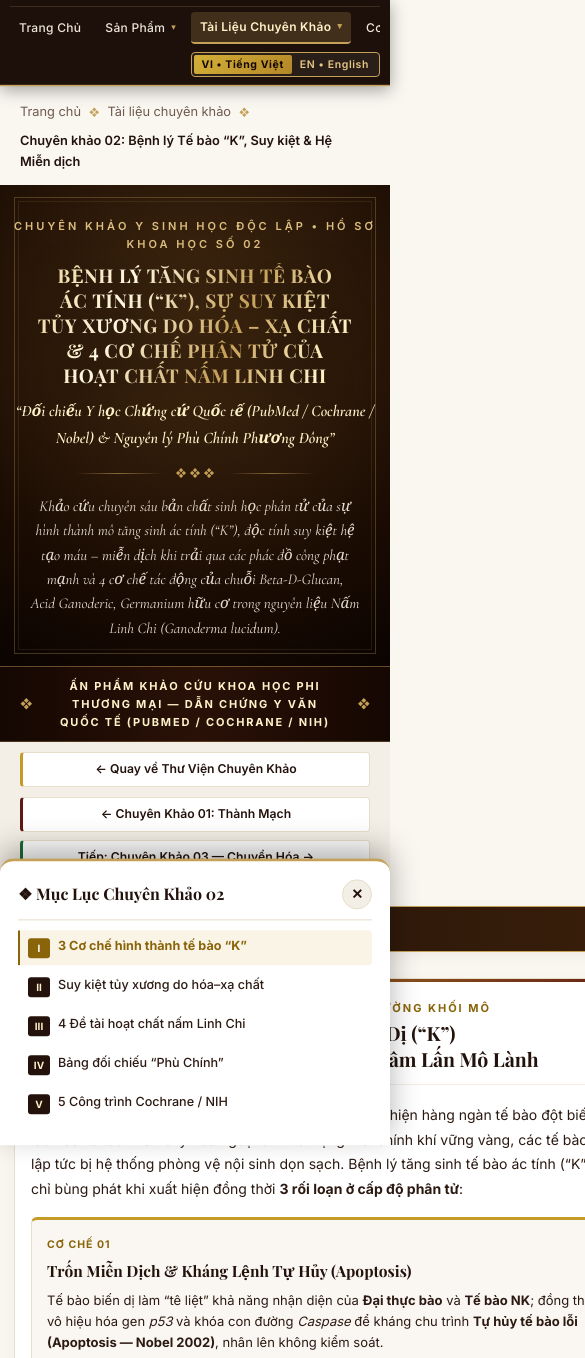
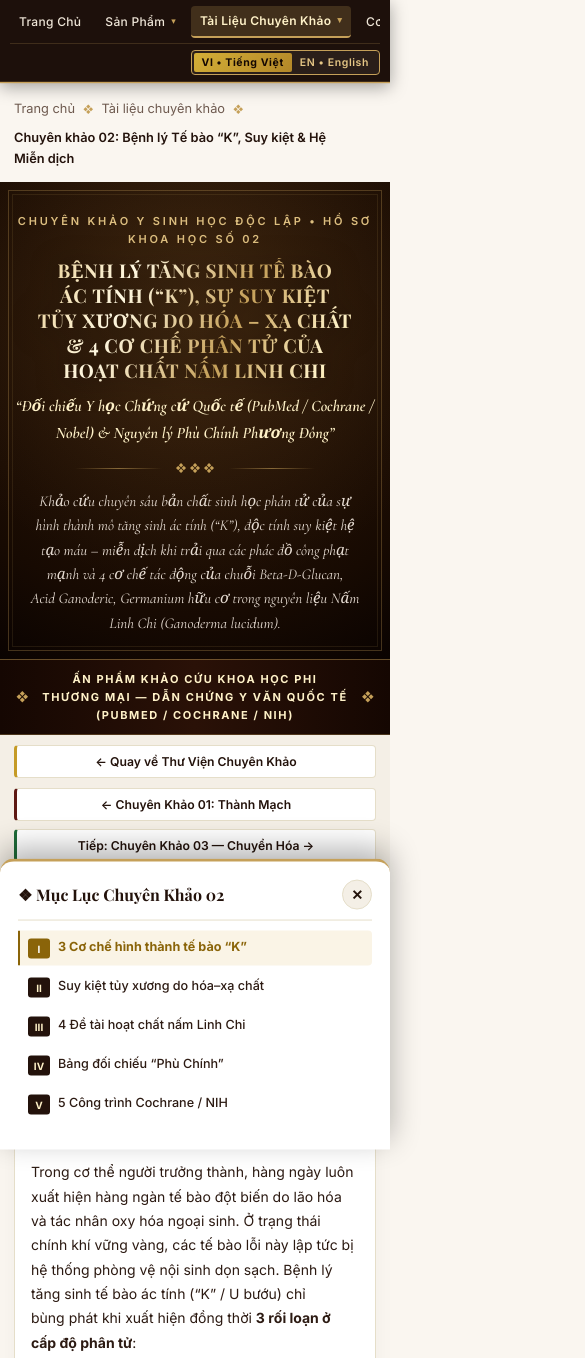
Before and after one commit to Dac-Danh-79/Bach-Phuc-web, a plain HTML site: page tailieu/tebao.html in a window 390 px wide. Shown: the top 1358 px of the page, 585 px wide, since content can reach past the window. Drawn offline with nearby package versions, Linux system fonts and the light colour scheme; a web font is replaced by a local one.

Commit message:
Update CSS styles for layout and responsiveness

```diff
--- a/tailieu/tebao.html
+++ b/tailieu/tebao.html
@@ -26,6 +26,12 @@
   }
 
   * { box-sizing: border-box; margin: 0; padding: 0; }
+
+  html, body {
+    max-width: 100%;
+    overflow-x: clip;
+  }
+
   body, p, li, td, th, div, button {
     text-align: left !important;
     word-break: keep-all !important;
@@ -33,13 +39,13 @@
     -webkit-hyphens: none;
     hyphens: none;
   }
+
   body {
     font-family: 'Inter', -apple-system, BlinkMacSystemFont, sans-serif;
     background-color: var(--cream-bg);
     color: var(--text-dark);
     line-height: 1.72;
     padding-top: 52px;
-    overflow-x: hidden;
     -webkit-font-smoothing: antialiased;
     text-rendering: optimizeLegibility;
   }
@@ -51,6 +57,14 @@
   .nowrap { white-space: nowrap; }
   h1, h2, h3, h4, .doc-title, .bridge-title { text-wrap: balance; }
   p, li, td, .doc-quote-box, .academic-framing-note { text-wrap: pretty; }
+
+  /* KHÓA CHỐNG TRÀN NGANG CHO MỌI KHUNG FLEX / GRID / ACCORDION */
+  .doc-workspace, .doc-main-col, .doc-section-card,
+  .acc-panel, .acc-inner, .table-responsive,
+  .patho-3col-grid > *, .study-grid-2x2 > *, .ref-item-info {
+    min-width: 0;
+    max-width: 100%;
+  }
 
   /* ================= 0. THANH MENU NGANG SONG NGỮ + THANH TIẾN ĐỘ ĐỌC ================= */
   .top-bilingual-nav {
@@ -197,6 +211,7 @@
   /* ================= 1. BREADCRUMB ================= */
   .breadcrumb-nav {
     max-width: 1180px;
+    width: 100%;
     margin: 16px auto 0;
     padding: 0 20px;
     font-size: 12.8px;
@@ -256,7 +271,7 @@
     font-family: 'Inter', sans-serif;
     color: var(--gold-light);
     font-size: clamp(11px, 1.6vw, 12.5px);
-    letter-spacing: 3px;
+    letter-spacing: 2.8px;
     text-transform: uppercase;
     font-weight: 600;
     margin-bottom: 10px;
@@ -307,31 +322,33 @@
     font-style: italic;
     line-height: 1.62;
     text-align: center !important;
-    padding: 0 12px;
+    padding: 0 10px;
     opacity: 0.94;
   }
 
   /* DẢI ĐỊNH DANH & THANH ĐIỀU HƯỚNG PHỤ */
   .origin-ribbon {
+    width: 100%;
     background: linear-gradient(90deg, #150702 0%, #2A1107 50%, #150702 100%);
     border-top: 1.5px solid rgba(197, 160, 89, 0.45);
     border-bottom: 1px solid rgba(197, 160, 89, 0.3);
-    padding: 10px 20px;
+    padding: 10px 16px;
     text-align: center;
   }
   .origin-inner { max-width: 1180px; margin: 0 auto; display: flex; align-items: center; justify-content: center; gap: 10px; }
-  .origin-inner .symbol { color: var(--gold-primary); font-size: 12px; }
+  .origin-inner .symbol { color: var(--gold-primary); font-size: 12px; flex-shrink: 0; }
   .origin-text {
     font-family: 'Inter', sans-serif;
     color: var(--gold-bright);
     font-size: clamp(11px, 1.5vw, 12.8px);
     font-weight: 700;
-    letter-spacing: 1.8px;
+    letter-spacing: 1.6px;
     text-transform: uppercase;
     text-align: center !important;
   }
 
   .subpage-nav-bar {
+    width: 100%;
     background: #F4EFE6;
     border-bottom: 1px solid var(--border-warm);
     padding: 10px 20px;
@@ -343,6 +360,11 @@
     justify-content: space-between;
     align-items: center;
     gap: 10px;
+    flex-wrap: wrap;
+  }
+  .subpage-nav-group {
+    display: flex;
+    gap: 8px;
     flex-wrap: wrap;
   }
   .nav-pill-btn {
@@ -350,7 +372,7 @@
     color: var(--espresso);
     border: 1px solid var(--border-warm);
     border-left: 3px solid var(--gold-accent);
-    padding: 6.5px 13px;
+    padding: 7px 13px;
     border-radius: 4px;
     font-size: 12.2px;
     font-weight: 600;
@@ -367,6 +389,7 @@
   /* ================= 3. BỐ CỤC 2 CỘT: NỘI DUNG CHÍNH + MỤC LỤC TRƯỢT DÍNH ================= */
   .doc-workspace {
     max-width: 1180px;
+    width: 100%;
     margin: 28px auto 56px;
     padding: 0 20px;
     display: flex;
@@ -375,7 +398,6 @@
   }
   .doc-main-col {
     flex: 1;
-    min-width: 0;
     display: flex;
     flex-direction: column;
     gap: 26px;
@@ -384,6 +406,7 @@
   /* HỘP MỤC LỤC CUỘN GỌN ĐẦU BÀI (HIỆN TRÊN ĐIỆN THOẠI / TABLET) */
   .mobile-inline-toc {
     display: none;
+    width: 100%;
     background: #FFFFFF;
     border: 1.5px solid var(--gold-primary);
     border-radius: 8px;
@@ -451,6 +474,7 @@
 
   /* ================= KHỐI NỘI DUNG TỪNG PHẦN ================= */
   .doc-section-card {
+    width: 100%;
     background: var(--card-bg);
     border: 1px solid var(--border-warm);
     border-radius: 8px;
@@ -477,7 +501,7 @@
     gap: 12px;
     flex-wrap: wrap;
   }
-  .doc-header-text { flex: 1; min-width: 240px; }
+  .doc-header-text { flex: 1; min-width: 0; }
   .doc-tag {
     font-size: 11px;
     text-transform: uppercase;
@@ -686,8 +710,9 @@
     font-style: italic;
   }
 
-  /* PHẦN IV: BẢNG ĐỐI CHIẾU TỔNG HỢP (LUÔN MỞ) */
+  /* PHẦN IV: BẢNG ĐỐI CHIẾU TỔNG HỢP (CUỘN GỌN TRONG KHUNG RIÊNG) */
   .table-responsive {
+    width: 100%;
     overflow-x: auto;
     margin: 12px 0 4px;
     border: 1px solid var(--border-warm);
@@ -744,6 +769,7 @@
   .ref-item-card.green-bar { border-left-color: var(--bio-green); }
   .ref-item-card.wine-bar { border-left-color: var(--wine-red); }
   .ref-item-card.gold-bar { border-left-color: var(--gold-deep); }
+  .ref-item-info { flex: 1; }
   .ref-btn {
     font-size: 11.8px;
     font-weight: 600;
@@ -759,6 +785,7 @@
 
   /* CẦU NỐI CUỐI BÀI & MIỄN TRỪ PHÁP LÝ CUỘN GỌN */
   .academic-bridge-card {
+    width: 100%;
     background: radial-gradient(circle at 50% 50%, #2B1309 0%, #150702 100%);
     border: 1.5px solid var(--gold-primary);
     border-radius: 8px;
@@ -770,7 +797,7 @@
     gap: 18px;
     flex-wrap: wrap;
   }
-  .bridge-info { flex: 1; min-width: 240px; }
+  .bridge-info { flex: 1; min-width: 0; }
   .bridge-tag { font-size: 10.5px; text-transform: uppercase; letter-spacing: 2px; color: var(--gold-light); font-weight: 700; display: block; margin-bottom: 4px; }
   .bridge-title { font-family: 'Playfair Display', serif; font-size: clamp(18px, 2.2vw, 21px); color: var(--gold-bright); margin-bottom: 5px; }
   .bridge-desc { font-size: 13.2px; color: #DFD3C3; line-height: 1.62; }
@@ -810,6 +837,7 @@
   .btn-outline-cta:hover { background: var(--wine-red); color: #FFFFFF; border-color: #FFFFFF; }
 
   .disclaimer-card {
+    width: 100%;
     background: #F8F4EE;
     border: 1px solid #DFD6C6;
     border-left: 4px solid var(--wine-red);
@@ -885,17 +913,8 @@
     cursor: pointer;
     transition: all 0.2s ease;
   }
-  .toc-jump-btn:hover {
-    background: #FAF5EB;
-    color: var(--gold-deep);
-    border-left-color: var(--gold-primary);
-  }
-  .toc-jump-btn.active {
-    background: #FAF4E6;
-    color: var(--gold-deep);
-    border-left-color: var(--gold-deep);
-    font-weight: 700;
-  }
+  .toc-jump-btn:hover { background: #FAF5EB; color: var(--gold-deep); border-left-color: var(--gold-primary); }
+  .toc-jump-btn.active { background: #FAF4E6; color: var(--gold-deep); border-left-color: var(--gold-deep); font-weight: 700; }
   .toc-roman {
     flex-shrink: 0;
     min-width: 22px;
@@ -933,7 +952,7 @@
   .fab-toc-btn {
     position: fixed;
     right: 16px;
-    bottom: 20px;
+    bottom: 78px;
     z-index: 99980;
     background: linear-gradient(135deg, #23120B 0%, #3E2008 100%);
     color: var(--gold-bright);
@@ -953,11 +972,7 @@
     transform: translateY(14px);
     transition: all 0.25s ease;
   }
-  .fab-toc-btn.visible {
-    opacity: 1;
-    pointer-events: auto;
-    transform: translateY(0);
-  }
+  .fab-toc-btn.visible { opacity: 1; pointer-events: auto; transform: translateY(0); }
   .toc-drawer-backdrop {
     position: fixed;
     inset: 0;
@@ -975,7 +990,7 @@
     background: #FFFFFF;
     border-top: 3px solid var(--gold-primary);
     border-radius: 14px 14px 0 0;
-    padding: 18px 18px 24px;
+    padding: 18px 18px 28px;
     max-height: 75vh;
     overflow-y: auto;
     transform: translateY(105%);
@@ -1031,7 +1046,8 @@
     }
     .nav-menu-list::-webkit-scrollbar { display: none; }
     .nav-dropdown { display: none; }
-    .doc-workspace { flex-direction: column; }
+    .doc-workspace { flex-direction: column; align-items: stretch; width: 100%; }
+    .doc-main-col { width: 100%; flex: none; }
     .doc-sidebar { display: none; }
     .mobile-inline-toc { display: block; }
     .fab-toc-btn { display: inline-flex; }
@@ -1040,17 +1056,26 @@
   }
   @media (max-width: 640px) {
     body { line-height: 1.64; padding-top: 84px; }
-    .top-nav-inner { flex-direction: column; align-items: stretch; padding: 6px 10px 8px; gap: 6px; }
+    .top-nav-inner { flex-direction: column; align-items: stretch; padding: 6px 10px 7px; gap: 6px; }
     .lang-switch-box { align-self: flex-end; }
     .lang-btn { font-size: 10.5px; padding: 3px 8px; }
-    .nav-menu-list { width: 100%; border-top: 1px solid rgba(197, 160, 89, 0.2); padding-top: 5px; gap: 6px; }
+    .nav-menu-list { width: 100%; border-bottom: 1px solid rgba(197, 160, 89, 0.2); padding-bottom: 5px; gap: 6px; }
     .nav-link { font-size: 12px; padding: 5px 9px; }
 
-    .doc-hero { padding: 32px 14px 26px; }
+    .breadcrumb-nav, .subpage-nav-bar { padding-left: 14px; padding-right: 14px; }
+    .doc-hero { padding: 30px 14px 24px; }
+    .doc-hero::before { top: 8px; left: 8px; right: 8px; bottom: 8px; }
     .doc-workspace { padding: 0 14px; margin-top: 20px; }
     .doc-section-card, .academic-bridge-card { padding: 20px 16px; }
-    .bridge-btn-row, .subpage-nav-inner { flex-direction: column; width: 100%; }
-    .btn-gold-cta, .btn-outline-cta, .nav-pill-btn { width: 100%; justify-content: center; }
+    .bridge-btn-row, .subpage-nav-inner, .subpage-nav-group { flex-direction: column; width: 100%; }
+    .btn-gold-cta, .btn-outline-cta, .nav-pill-btn {
+      width: 100%;
+      justify-content: center;
+      white-space: normal;
+      text-align: center !important;
+      line-height: 1.4;
+    }
+    .ref-item-card { flex-direction: column; align-items: flex-start; }
   }
 </style>
 </head>
@@ -1171,7 +1196,7 @@
         <span class="vi">← Quay&nbsp;về Thư&nbsp;Viện Chuyên&nbsp;Khảo</span>
         <span class="en">← Back to Monograph Library</span>
       </a>
-      <div style="display:flex; gap:8px; flex-wrap:wrap;">
+      <div class="subpage-nav-group">
         <a href="/tailieu/tuanhoan" class="nav-pill-btn wine-pill">
           <span class="vi">← Chuyên&nbsp;Khảo 01: Thành&nbsp;Mạch</span>
           <span class="en">← Monograph 01: Vascular</span>
@@ -1511,7 +1536,7 @@
         </div>
       </article>
 
-      <!-- PHẦN IV: BẢNG ĐỐI CHIẾU TỔNG HỢP (LUÔN MỞ ĐỂ DỄ QUÉT) -->
+      <!-- PHẦN IV: BẢNG ĐỐI CHIẾU TỔNG HỢP (LUÔN MỞ, VUỐT NGANG GỌN TRONG KHUNG) -->
       <article id="phan-4" class="doc-section-card spy-section">
         <div class="doc-header">
           <div class="doc-header-text">
@@ -1586,7 +1611,7 @@
           <div class="acc-inner">
             <div class="ref-list-stack">
               <div class="ref-item-card green-bar">
-                <div style="flex:1; min-width:240px;">
+                <div class="ref-item-info">
                   <div style="font-size:10.5px; font-weight:700; color:#1E6B38; text-transform:uppercase; letter-spacing:1px; margin-bottom:2px;">1. U.S. NLM / PubMed Central (PMC6923688)</div>
                   <h4 style="font-family:'Playfair Display',serif; font-size:14.8px; color:var(--espresso); margin-bottom:3px;">Sohretoglu, D., &amp; Huang, S. (2018). “Ganoderma lucidum Polysaccharides: Immunomodulation and Signaling Mechanisms”</h4>
                   <p style="font-size:12.6px; color:var(--text-dark); margin:0;"><span class="vi">Cơ&nbsp;chế Beta-D-Glucan gắn thụ&nbsp;thể Dectin-1, CR3, TLR-4 hoạt&nbsp;hóa Đại&nbsp;thực&nbsp;bào, NK&nbsp;cells; ức&nbsp;chế VEGF và thúc&nbsp;đẩy Apoptosis.</span><span class="en">Beta-D-Glucan binding to Dectin-1, CR3, TLR-4 activating Macrophages and NK cells; suppressing VEGF and inducing Apoptosis.</span></p>
@@ -1595,7 +1620,7 @@
               </div>
 
               <div class="ref-item-card">
-                <div style="flex:1; min-width:240px;">
+                <div class="ref-item-info">
                   <div style="font-size:10.5px; font-weight:700; color:#1A5276; text-transform:uppercase; letter-spacing:1px; margin-bottom:2px;">2. Cochrane Database of Systematic Reviews (PMC6479085)</div>
                   <h4 style="font-family:'Playfair Display',serif; font-size:14.8px; color:var(--espresso); margin-bottom:3px;">Jin, X., Ruiz Beguerie, J., Sze, D. M., &amp; Chan, G. C. (2016). “Ganoderma lucidum (Reishi mushroom) for cancer treatment”</h4>
                   <p style="font-size:12.6px; color:var(--text-dark); margin:0;"><span class="vi">Tổng&nbsp;quan RCTs chứng&nbsp;minh tăng T-lymphocytes (CD3, CD4, CD8), nâng hoạt&nbsp;lực NK&nbsp;cells, giảm hạ bạch&nbsp;cầu và tăng điểm Karnofsky.</span><span class="en">Systematic review of RCTs demonstrating higher CD3/CD4/CD8, NK activity, reduced leukopenia, and higher Karnofsky scores.</span></p>
@@ -1604,7 +1629,7 @@
               </div>
 
               <div class="ref-item-card">
-                <div style="flex:1; min-width:240px;">
+                <div class="ref-item-info">
                   <div style="font-size:10.5px; font-weight:700; color:#1A5276; text-transform:uppercase; letter-spacing:1px; margin-bottom:2px;">3. PubMed / International Immunopharmacology (PMID: 12899699)</div>
                   <h4 style="font-family:'Playfair Display',serif; font-size:14.8px; color:var(--espresso); margin-bottom:3px;">Gao, Y. et al. (2003). “Effects of Ganopoly (a Ganoderma lucidum polysaccharide extract) on immune functions in advanced-stage cancer patients”</h4>
                   <p style="font-size:12.6px; color:var(--text-dark); margin:0;"><span class="vi">Ghi&nbsp;nhận gia&nbsp;tăng đáng&nbsp;kể IL-2, IL-6, IFN-γ và hoạt&nbsp;lực tế&nbsp;bào NK ở người thể&nbsp;trạng suy&nbsp;kiệt.</span><span class="en">Clinical trial recording elevated IL-2, IL-6, IFN-γ levels and NK cell cytotoxicity in convalescing patients.</span></p>
@@ -1613,7 +1638,7 @@
               </div>
 
               <div class="ref-item-card gold-bar">
-                <div style="flex:1; min-width:240px;">
+                <div class="ref-item-info">
                   <div style="font-size:10.5px; font-weight:700; color:#8A6409; text-transform:uppercase; letter-spacing:1px; margin-bottom:2px;">4. PubMed / Biochem. Biophys. Res. Commun. (PMID: 15946922 &amp; PMID: 15118196)</div>
                   <h4 style="font-family:'Playfair Display',serif; font-size:14.8px; color:var(--espresso); margin-bottom:3px;">Stanley, G. et al. (2005). “Ganoderma lucidum suppresses angiogenesis through inhibition of VEGF and TGF-beta1” &amp; Jiang, J. et al. (2004)</h4>
                   <p style="font-size:12.6px; color:var(--text-dark); margin:0;"><span class="vi">Cơ&nbsp;chế ức&nbsp;chế yếu&nbsp;tố tăng&nbsp;sinh vi&nbsp;mạch (VEGF, TGF-β1) và thúc&nbsp;đẩy tự&nbsp;hủy tế&nbsp;bào lỗi (Apoptosis).</span><span class="en">Mechanisms suppressing VEGF/TGF-β1 angiogenesis and triggering error-cell apoptosis.</span></p>
@@ -1622,7 +1647,7 @@
               </div>
 
               <div class="ref-item-card wine-bar">
-                <div style="flex:1; min-width:240px;">
+                <div class="ref-item-info">
                   <div style="font-size:10.5px; font-weight:700; color:var(--wine-red); text-transform:uppercase; letter-spacing:1px; margin-bottom:2px;">5. NIH Bookshelf (NBK92757) &amp; Dược&nbsp;Điển Việt&nbsp;Nam</div>
                   <h4 style="font-family:'Playfair Display',serif; font-size:14.8px; color:var(--espresso); margin-bottom:3px;">Wachtel-Galor, S. et al. (2011) &amp; Cố GS.&nbsp;TS.&nbsp;Đỗ&nbsp;Tất&nbsp;Lợi (“Những cây&nbsp;thuốc và vị&nbsp;thuốc Việt&nbsp;Nam”, tr. 831–833)</h4>
                   <p style="font-size:12.6px; color:var(--text-dark); margin:0;"><span class="vi">Công&nbsp;năng làm mạnh miễn&nbsp;dịch của Hoàng&nbsp;Chi và hàm&nbsp;lượng Germanium hữu&nbsp;cơ cao gấp 5–8&nbsp;lần Nhân&nbsp;sâm.</span><span class="en">Hoang Chi immune-strengthening record and organic Germanium (5–8x Ginseng) for cellular oxygenation.</span></p>
@@ -1918,6 +1943,8 @@
       }, autoOpenPanelId ? 60 : 0);
     }
 
+    function bpScrollTo(targetId) { jumpToSection(targetId); }
+
     function updateReadingAndSpy() {
       const scrollTop = window.pageYOffset || document.documentElement.scrollTop;
       const docHeight = document.documentElement.scrollHeight - window.innerHeight;
```
